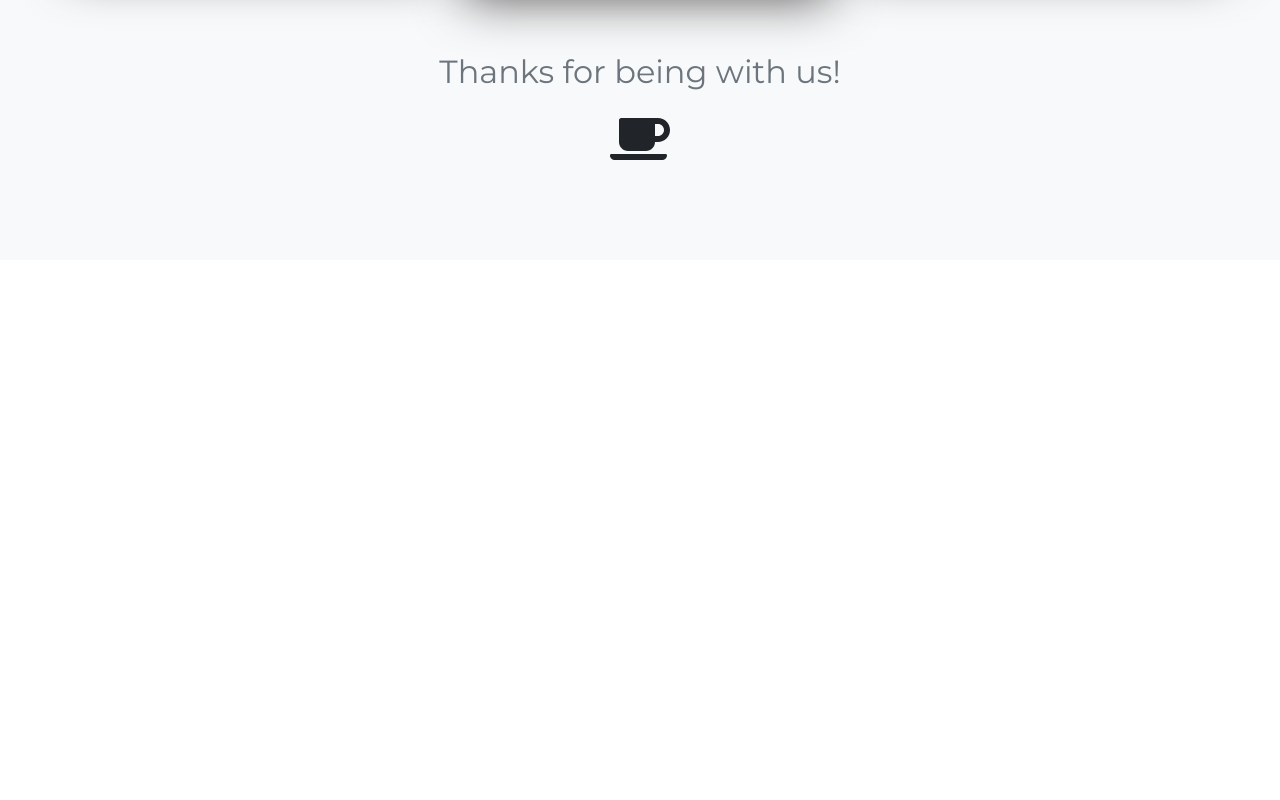
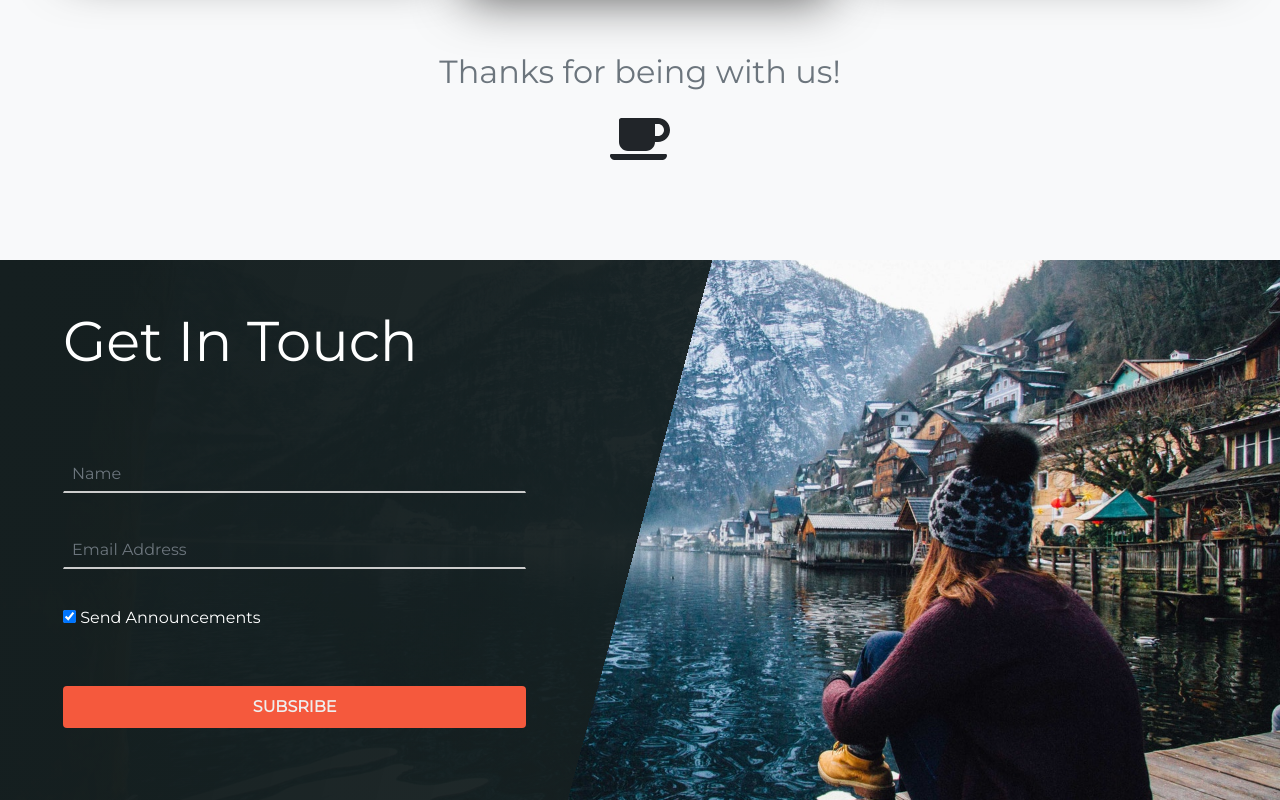
Before and after one commit to AdrianRomanski/bootstrap_projects, a plain HTML site: page photoX/index.html in a window 1280 px wide. Shown: the part 5737-6537 px from the top of the page. Before the commit the page ends 5997 px from the top, so only its background shows below. Drawn offline with nearby package versions, Linux system fonts and the light colour scheme.

Commit message:
Added Contact Section - PhotoX

```diff
--- a/photoX/index.html
+++ b/photoX/index.html
@@ -392,8 +392,36 @@
         </div>
     </div>
 </section>
+<!--end of pricing-->
 
-<!--end of pricing-->
+<!--content-->
+
+<section class="contact p-5">
+    <div class="container-fluid">
+        <div class="row">
+            <div class="col-lg-5 pb-4">
+                <h3 class="display-4 mb-5 text-white">Get In Touch</h3>
+                <form class="contact-form">
+                    <div class="form-group py-4">
+                        <input type="text" class="form-control my-2 p-2 input" placeholder="Name">
+                        <label for="name" class="label">Name</label>
+                    </div>
+                    <div class="form-group py-4">
+                        <input type="email" class="form-control my-2 p-2 input" placeholder="Email Address">
+                        <label for="email" class="label">Email Address</label>
+                    </div>
+                    <div class="form-group py-4 my-4">
+                        <input type="checkbox" checked>
+                        <label for="check" class="text-white">Send Announcements</label>
+                    </div>
+                    <button type="submit" class="btn btn-block p-2 font-weight-bold text-uppercase submit-button">Subsribe</button>
+                </form>
+            </div>
+        </div>
+    </div>
+</section>
+
+<!--end of content-->
 
 
 <script src="http://code.jquery.com/jquery-3.3.1.js" integrity="sha256-2Kok7MbOyxpgUVvAk/HJ2jigOSYS2auK4Pfzbm7uH60="
--- a/photoX/style.css
+++ b/photoX/style.css
@@ -278,3 +278,69 @@ header {
     }
 }
 /*end of pricing*/
+
+/*contact*/
+
+.contact {
+    background: linear-gradient(105deg,
+    rgba(21, 31, 32, 1) 0%,
+    rgba(21, 31, 32, .95) 50%,
+    transparent 50%)
+    ,url(images/form-img.jpeg) no-repeat center center
+    /cover;
+}
+
+.input {
+    background: transparent;
+    border-color: transparent;
+    border-bottom: 2px solid #ccc;
+    border-radius: 0;
+    transition: all .8s;
+}
+
+.input:focus {
+    background: transparent;
+    border-color: transparent;
+    box-shadow: none;
+    color: #fff;
+    border-bottom: 2px solid #f5593d;
+}
+
+.submit-button {
+    background: #f5593d;
+    color: #eee;
+    transition: all .3s;
+}
+
+.submit-button:hover {
+    background: #f9793d;
+    transform: translateY(-3px);
+}
+
+.label {
+    color: #777;
+    display: block;
+    margin-top: -70px;
+    margin-left: 4px;
+    font-size: 13px;
+    transition: all .3s;
+}
+
+.input:placeholder-shown + .label {
+    transform: translate(20px, 20px);
+    opacity: 0;
+    visibility: hidden;
+}
+
+@media (max-width: 992px) {
+    .contact {
+        background: linear-gradient(rgba(21, 31, 31, 1), rgba(21, 31, 32, .95));
+    }
+
+    .contact-form {
+        width: 80%;
+        margin: auto;
+    }
+}
+
+/*end of contact*/
```
